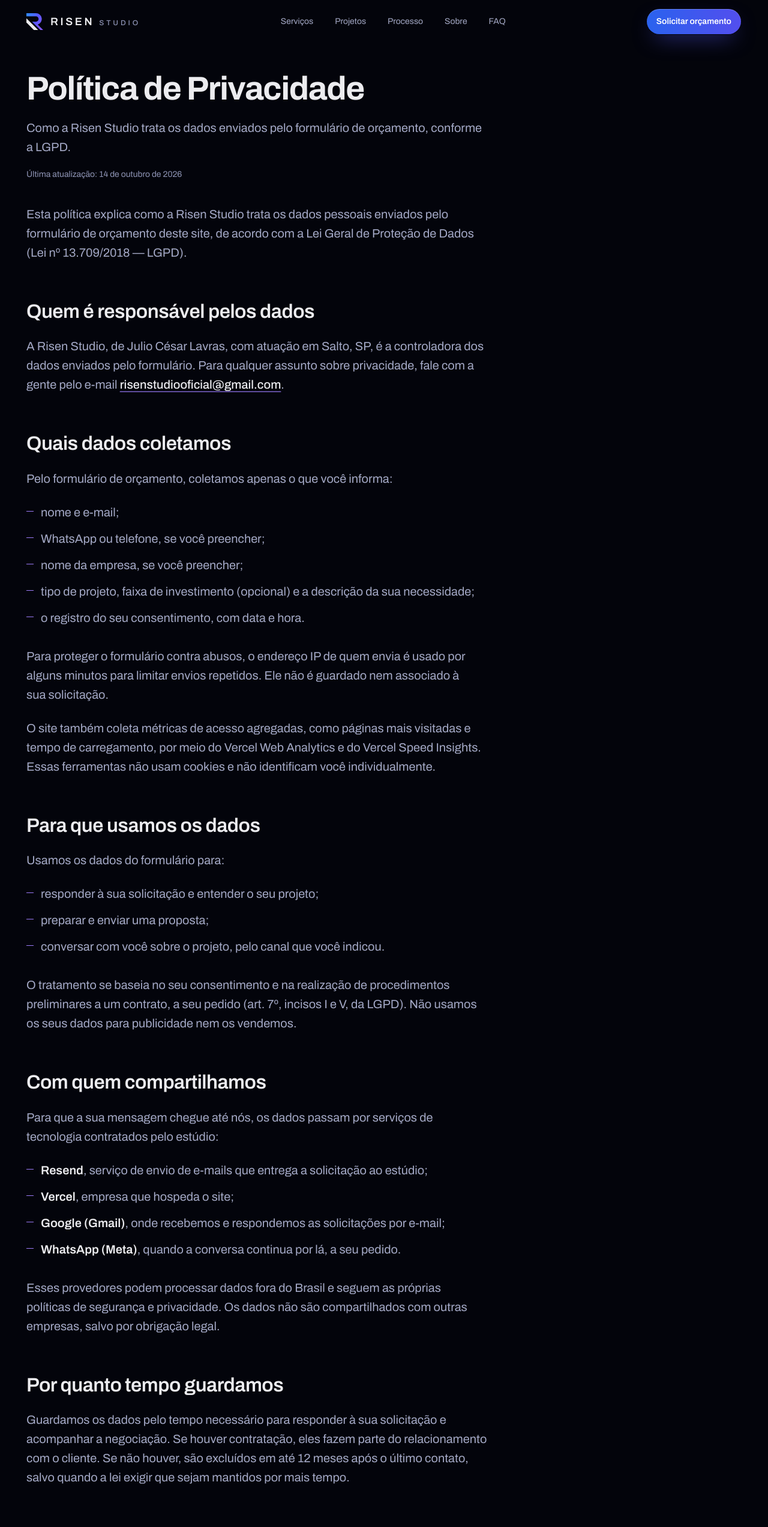
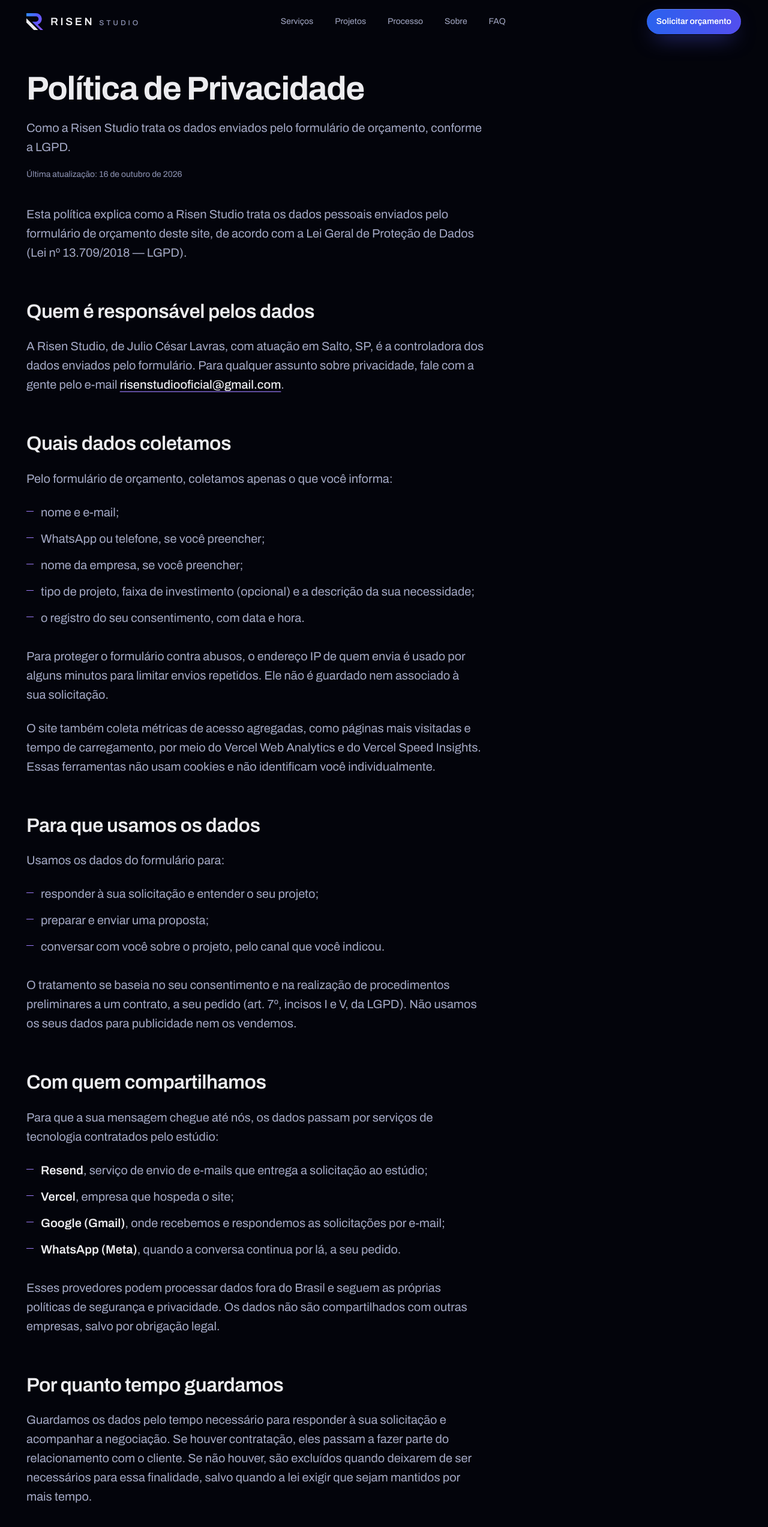
Before and after one commit to juliocesarEL/Risen_StudioV2, a Next.js app: page /privacidade in a window 1280 px wide. Shown: the top 2546 px of the page at 60% size. Built offline with nearby package versions, Linux system fonts and the light colour scheme; no server answers; a web font is replaced by a local one.

Commit message:
atualização de politica de privacidade

```diff
--- a/src/content/legal/privacidade.mdx
+++ b/src/content/legal/privacidade.mdx
@@ -52,7 +52,7 @@ Esses provedores podem processar dados fora do Brasil e seguem as próprias pol
 
 ## Por quanto tempo guardamos
 
-Guardamos os dados pelo tempo necessário para responder à sua solicitação e acompanhar a negociação. Se houver contratação, eles fazem parte do relacionamento com o cliente. Se não houver, são excluídos em até 12 meses após o último contato, salvo quando a lei exigir que sejam mantidos por mais tempo.
+Guardamos os dados pelo tempo necessário para responder à sua solicitação e acompanhar a negociação. Se houver contratação, eles passam a fazer parte do relacionamento com o cliente. Se não houver, são excluídos quando deixarem de ser necessários para essa finalidade, salvo quando a lei exigir que sejam mantidos por mais tempo.
 
 ## Seus direitos
 
--- a/src/content/legal/privacy.ts
+++ b/src/content/legal/privacy.ts
@@ -4,6 +4,6 @@ export const privacyPage = {
   description:
     'Como a Risen Studio trata os dados enviados pelo formulário de orçamento, conforme a LGPD.',
   // AJUSTAR: data da última revisão do texto (AAAA-MM-DD).
-  lastUpdated: '2026-10-14',
+  lastUpdated: '2026-10-16',
   lastUpdatedLabel: 'Última atualização',
 }
```
Also changed, not shown: 1 other file (tests, documents, lock files or other folders).
